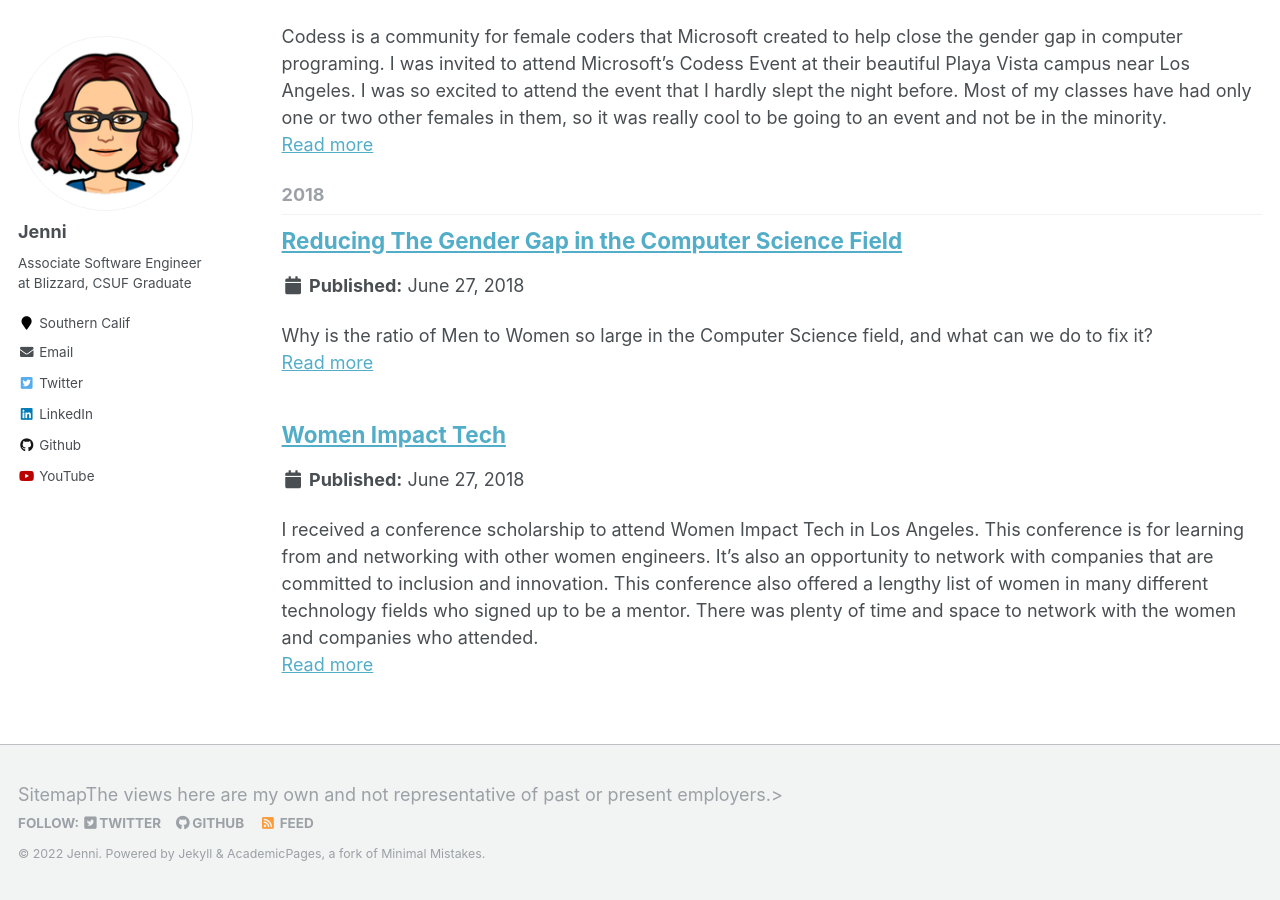
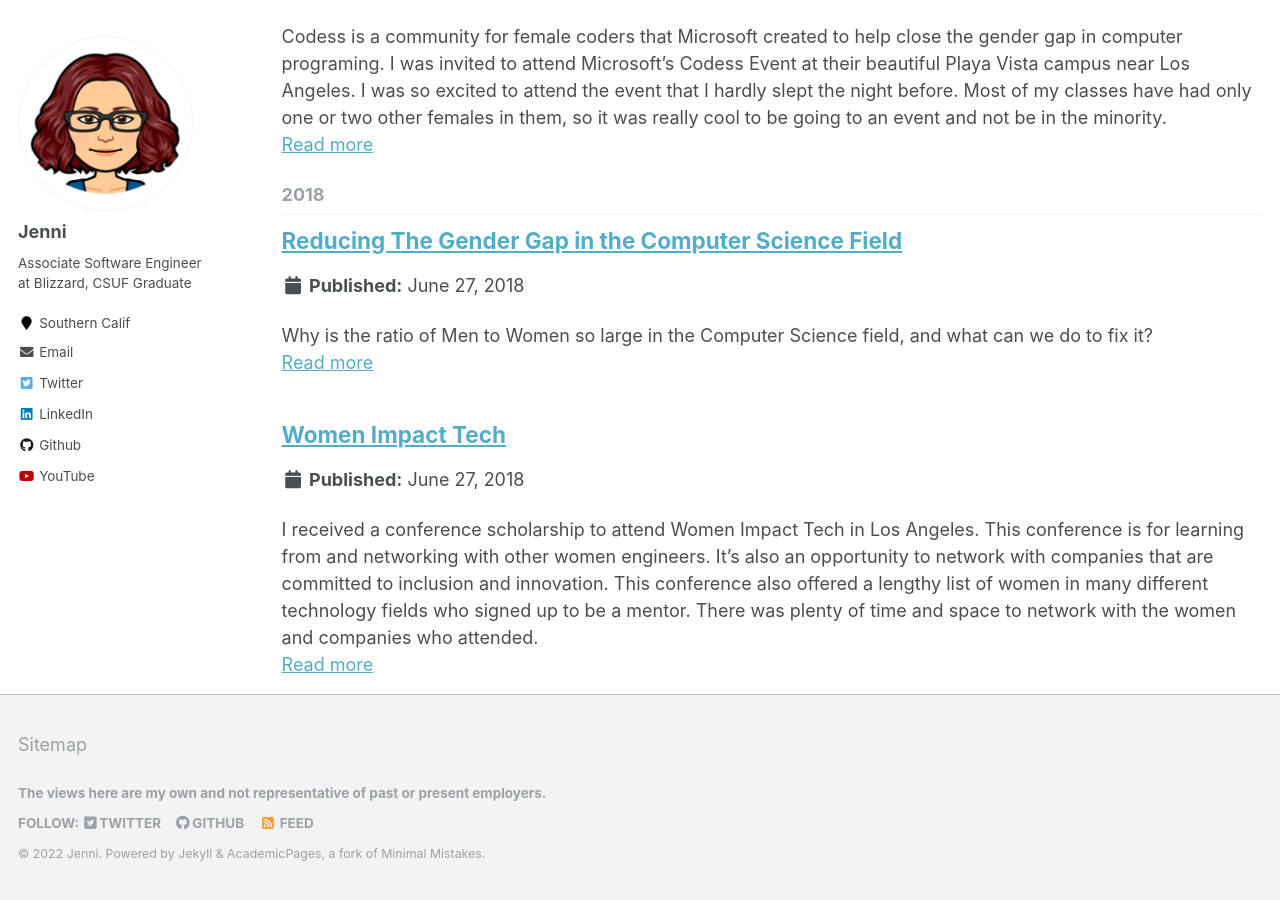
Before and after one commit to JenniTheDev/jennithedev.github.io, a Jekyll site: the page built from _pages/main.html, in a window 1280 px wide and 900 px high, scrolled down 4560 px. Built offline with Jekyll 4.4.1, drawn with Linux system fonts in a browser that asks for light colours.

```diff
--- a/_includes/footer/custom.html
+++ b/_includes/footer/custom.html
@@ -1,3 +1,3 @@
 <!-- start custom footer snippets -->
-<a href="/sitemap/">Sitemap</a><a>The views here are my own and not representative of past or present employers.</a>>
+<a href="/sitemap/">Sitemap</a> <h6> The views here are my own and not representative of past or present employers.</h6>
 <!-- end custom footer snippets -->
```
